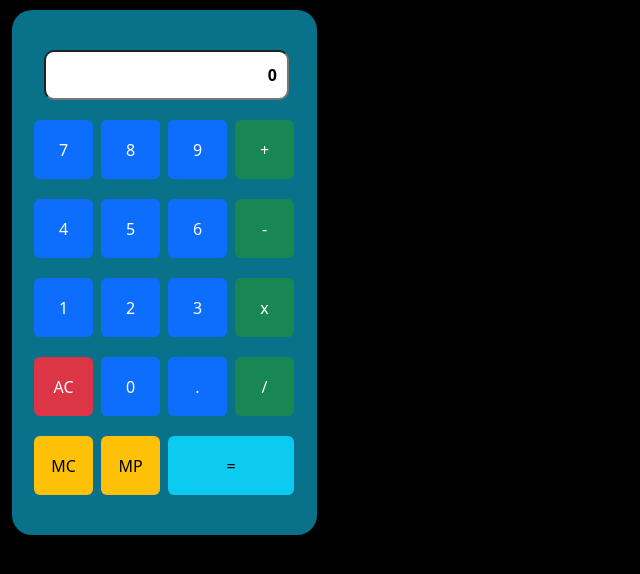
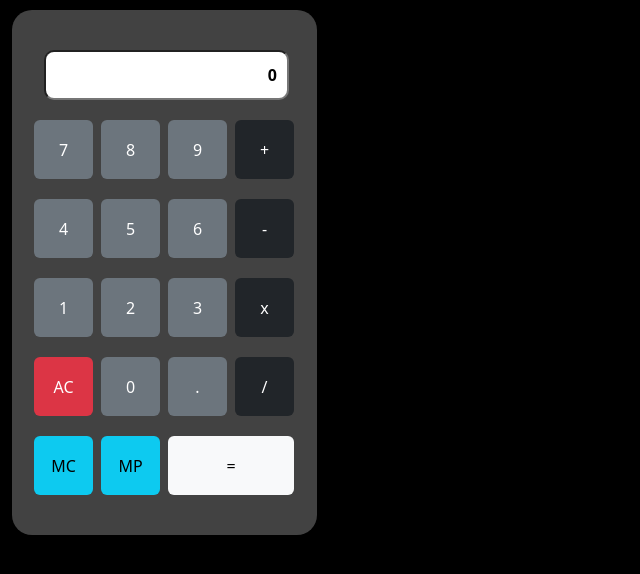
Before and after one commit to adilsoomro15/JavaScript-Calculator, a plain HTML site: page index.html in a window 1280 px wide. Shown: the whole page, without its empty margins (0-640 px from the left). Drawn offline with nearby package versions, Linux system fonts and the light colour scheme.

Commit message:
Fourth Commit

```diff
--- a/index.html
+++ b/index.html
@@ -24,33 +24,33 @@
             </div>
             <!-- Buttons -->
             <div class="row">
-                <button type="button" class="btn btn-primary numBut" onclick="numButPress(7)">7</button>
-                <button type="button" class="btn btn-primary numBut" onclick="numButPress(8)">8</button>
-                <button type="button" class="btn btn-primary numBut" onclick="numButPress(9)">9</button>
-                <button type="button" class="btn btn-success mathBut" onclick="mathButPress('+')">+</button>
+                <button type="button" class="btn btn-secondary numBut" onclick="numButPress(7)">7</button>
+                <button type="button" class="btn btn-secondary numBut" onclick="numButPress(8)">8</button>
+                <button type="button" class="btn btn-secondary numBut" onclick="numButPress(9)">9</button>
+                <button type="button" class="btn btn-dark mathBut" onclick="mathButPress('+')">+</button>
             </div>
             <div class="row">
-                <button type="button" class="btn btn-primary numBut" onclick="numButPress(4)">4</button>
-                <button type="button" class="btn btn-primary numBut" onclick="numButPress(5)">5</button>
-                <button type="button" class="btn btn-primary numBut" onclick="numButPress(6)">6</button>
-                <button type="button" class="btn btn-success mathBut" onclick="mathButPress('-')">-</button>
+                <button type="button" class="btn btn-secondary numBut" onclick="numButPress(4)">4</button>
+                <button type="button" class="btn btn-secondary numBut" onclick="numButPress(5)">5</button>
+                <button type="button" class="btn btn-secondary numBut" onclick="numButPress(6)">6</button>
+                <button type="button" class="btn btn-dark mathBut" onclick="mathButPress('-')">-</button>
             </div>
             <div class="row">
-                <button type="button" class="btn btn-primary numBut" onclick="numButPress(1)">1</button>
-                <button type="button" class="btn btn-primary numBut" onclick="numButPress(2)">2</button>
-                <button type="button" class="btn btn-primary numBut" onclick="numButPress(3)">3</button>
-                <button type="button" class="btn btn-success mathBut" onclick="mathButPress('x')">x</button>
+                <button type="button" class="btn btn-secondary numBut" onclick="numButPress(1)">1</button>
+                <button type="button" class="btn btn-secondary numBut" onclick="numButPress(2)">2</button>
+                <button type="button" class="btn btn-secondary numBut" onclick="numButPress(3)">3</button>
+                <button type="button" class="btn btn-dark mathBut" onclick="mathButPress('x')">x</button>
             </div>
             <div class="row">
                 <button type="button" class="btn btn-danger numBut" onclick="clearButPress()">AC</button>
-                <button type="button" class="btn btn-primary numBut" onclick="numButPress(0)">0</button>
-                <button type="button" class="btn btn-primary numBut" onclick="numButPress('.')">.</button>
-                <button type="button" class="btn btn-success mathBut" onclick="mathButPress('/')">/</button>
+                <button type="button" class="btn btn-secondary numBut" onclick="numButPress(0)">0</button>
+                <button type="button" class="btn btn-secondary numBut" onclick="numButPress('.')">.</button>
+                <button type="button" class="btn btn-dark mathBut" onclick="mathButPress('/')">/</button>
             </div>
             <div class="row">
-                <button type="button" class="btn btn-warning numBut" onclick="copyButPress()">MC</button>
-                <button type="button" class="btn btn-warning numBut" onclick="pasteButPress()">MP</button>
-                <button type="button" class="btn btn-info equalBut" onclick="equalButPress()">=</button>
+                <button type="button" class="btn btn-info numBut" onclick="copyButPress()">MC</button>
+                <button type="button" class="btn btn-info numBut" onclick="pasteButPress()">MP</button>
+                <button type="button" class="btn btn-light equalBut" onclick="equalButPress()">=</button>
             </div>
         </div>
     </div>
--- a/style.css
+++ b/style.css
@@ -16,7 +16,7 @@ body {
 }
 .calc-container {
     width: 305px;
-    background-color: rgb(9, 114, 138);
+    background-color: rgb(66, 66, 66);
     border-radius: 20px;
     padding: 30px;
     margin-top: 10px;
```
